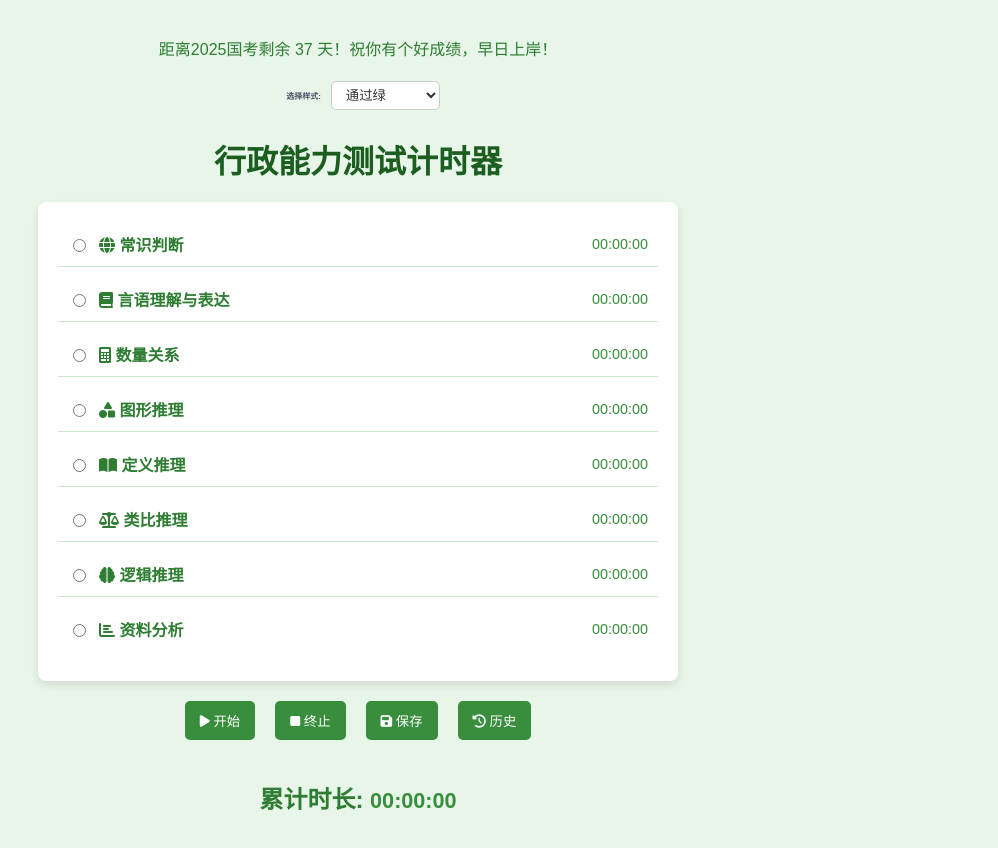
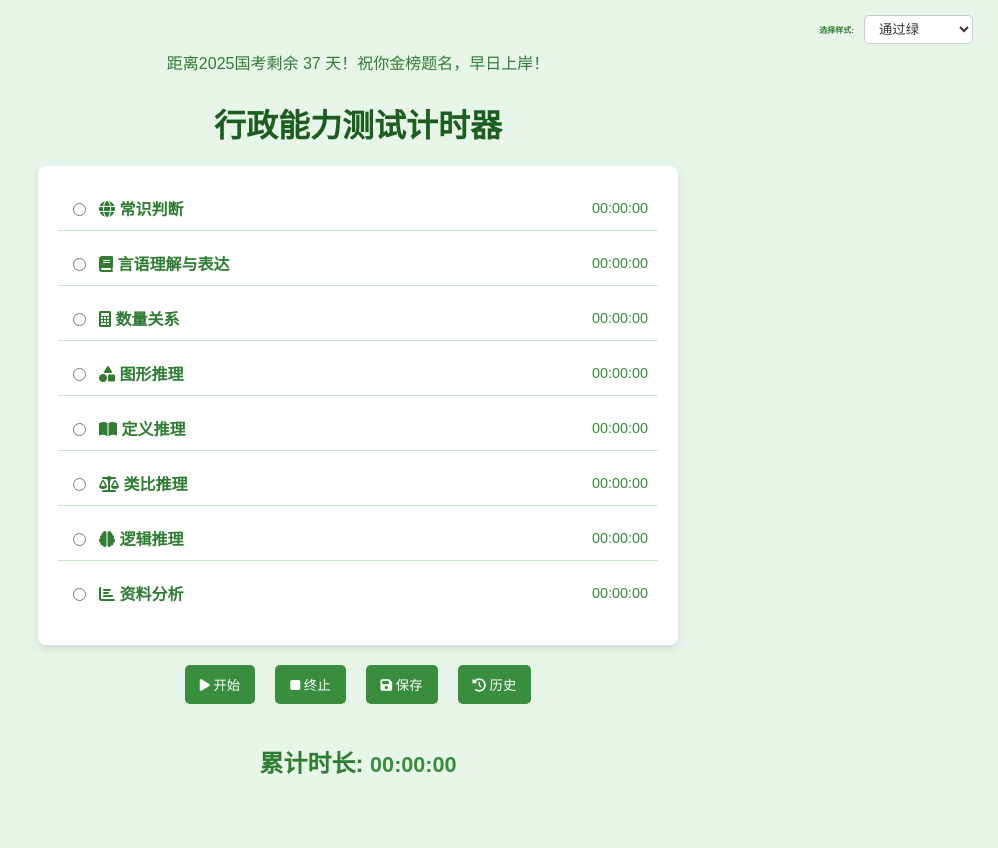
Before and after one commit to imdreamer2018/exam-timer, a plain HTML site: page index.html in a window 1280 px wide. Shown: the whole page, without its empty margins (282-1280 px from the left). After the commit the page ends 819 px from the top, so only its background shows below. Drawn offline with Linux system fonts and the light colour scheme.

Commit message:
modify css

```diff
--- a/index.css
+++ b/index.css
@@ -12,6 +12,9 @@ body {
 
 
 #style-selector {
+    position: absolute;
+    top: 10px;
+    right: 20px;
     padding: 5px;
     border-radius: 5px;
     display: flex;
@@ -22,7 +25,6 @@ body {
 #style-selector label {
     margin-right: 10px;
     font-weight: bold;
-    color: #4a4e69;
 }
 
 #style-selector select {
@@ -40,6 +42,12 @@ body {
     box-shadow: 0 0 5px rgba(74, 78, 105, 0.5);
 }
 
+#countdown {
+    display: flex;
+    justify-content: center;
+    margin-top: 30px;
+    margin-bottom: 5px;
+}
 .copy-btn {
     background: none;
     border: none;
--- a/index.js
+++ b/index.js
@@ -10,7 +10,7 @@ document.addEventListener('DOMContentLoaded', () => {
     const daysLeft = Math.ceil(timeDiff / (1000 * 60 * 60 * 24));
 
     const countdownElement = document.getElementById('countdown');
-    countdownElement.textContent = `距离2025国考剩余 ${daysLeft} 天！祝你有个好成绩，早日上岸！`;
+    countdownElement.textContent = `距离2025国考剩余 ${daysLeft} 天！祝你金榜题名，早日上岸！`;
 
     const styleSelector = document.getElementById('style');
     const themeStyleLink = document.getElementById('theme-style');
```
